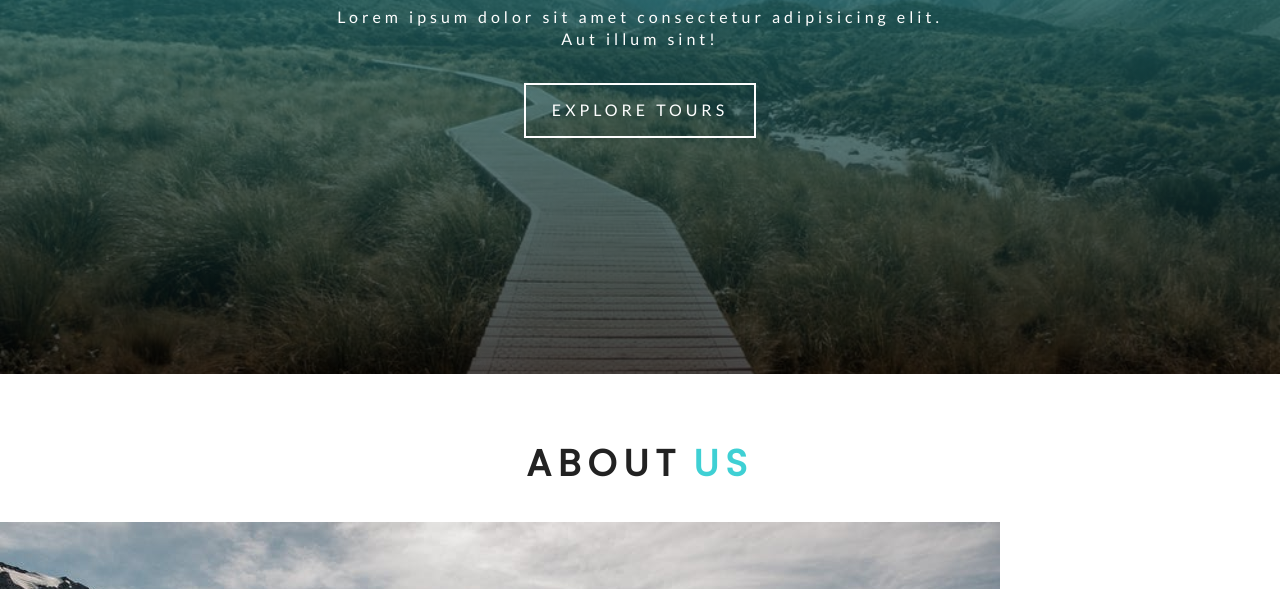
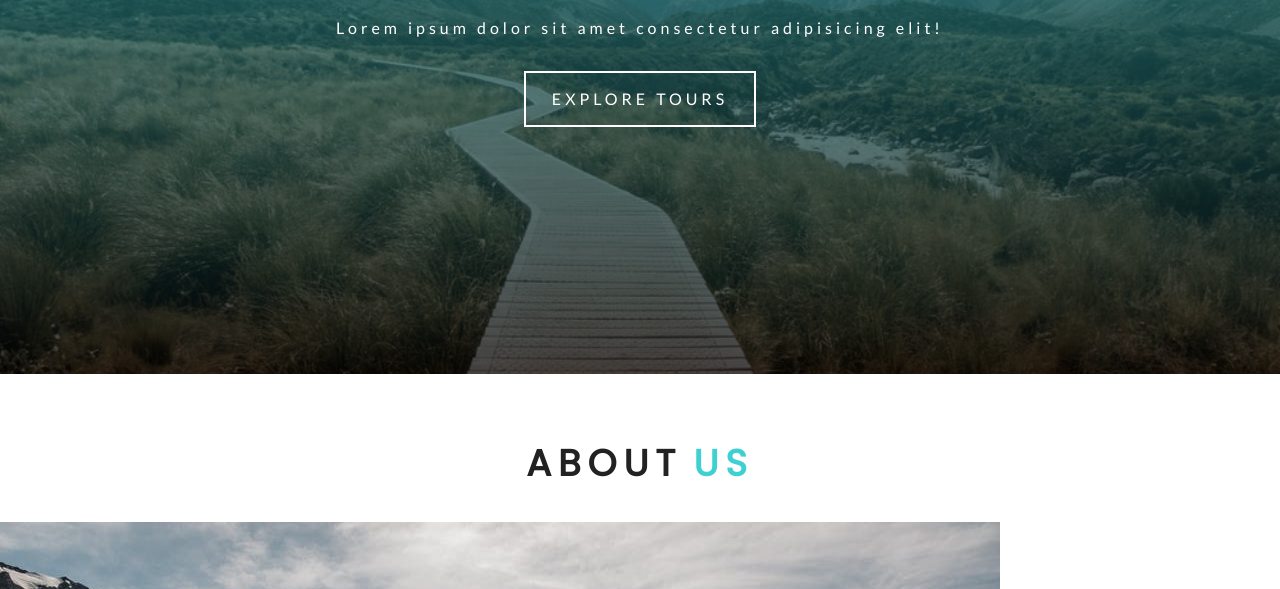
Before and after one commit to subhashb/backroads, a Gatsby site: page / in a window 1280 px wide. Shown: the part 511-1100 px from the top of the page. Built offline with nearby package versions, Linux system fonts and the light colour scheme; Gatsby itself is replaced by a stand-in of ours.

Commit message:
Minor tweak in heading to test netlify

```diff
--- a/src/pages/index.js
+++ b/src/pages/index.js
@@ -11,7 +11,7 @@ export default () => (
     <SimpleHero>
       <Banner
         title="continue exploring"
-        info="Lorem ipsum dolor sit amet consectetur adipisicing elit. Aut illum sint!"
+        info="Lorem ipsum dolor sit amet consectetur adipisicing elit!"
       >
         <Link to="/tours" className="btn-white">
           Explore Tours
```
